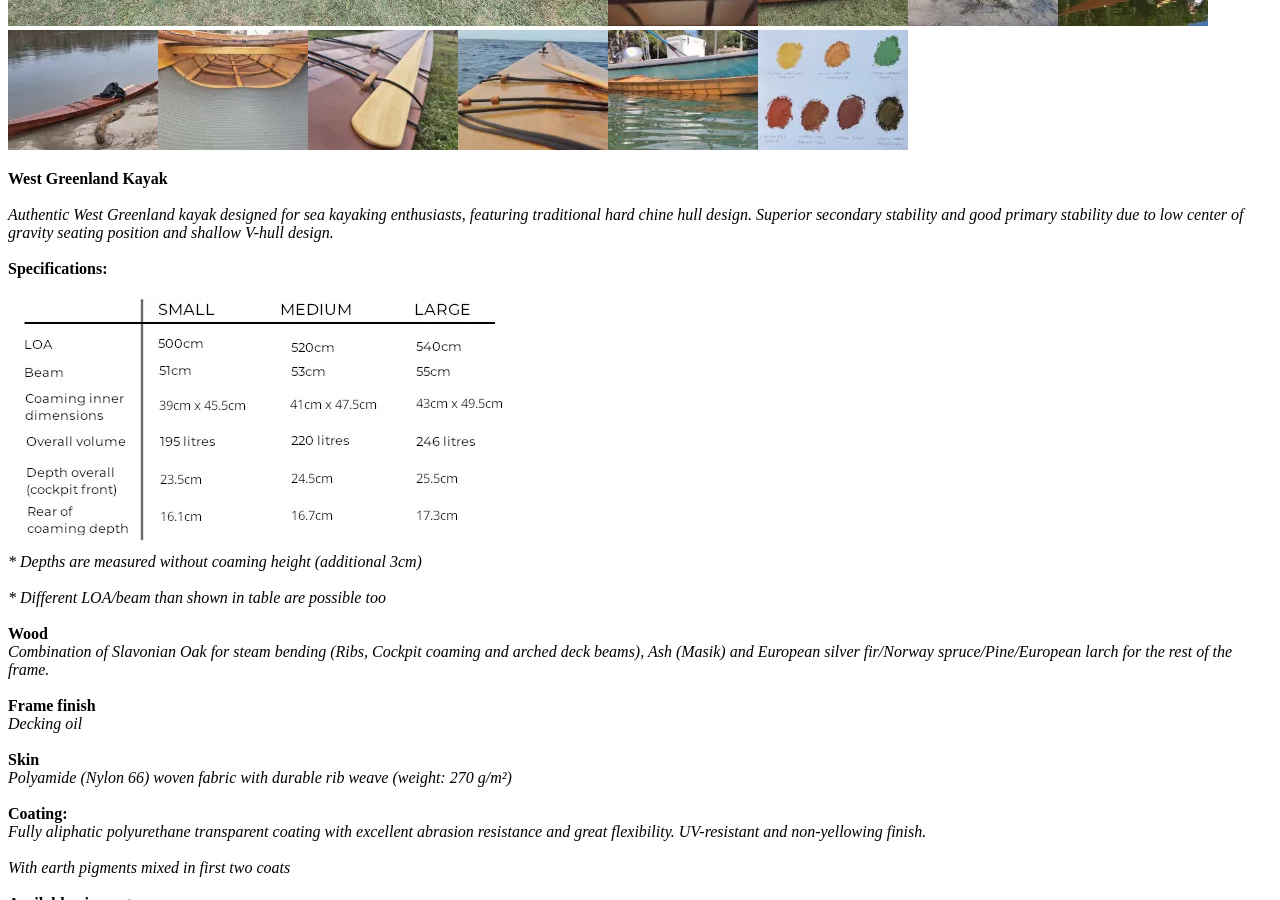
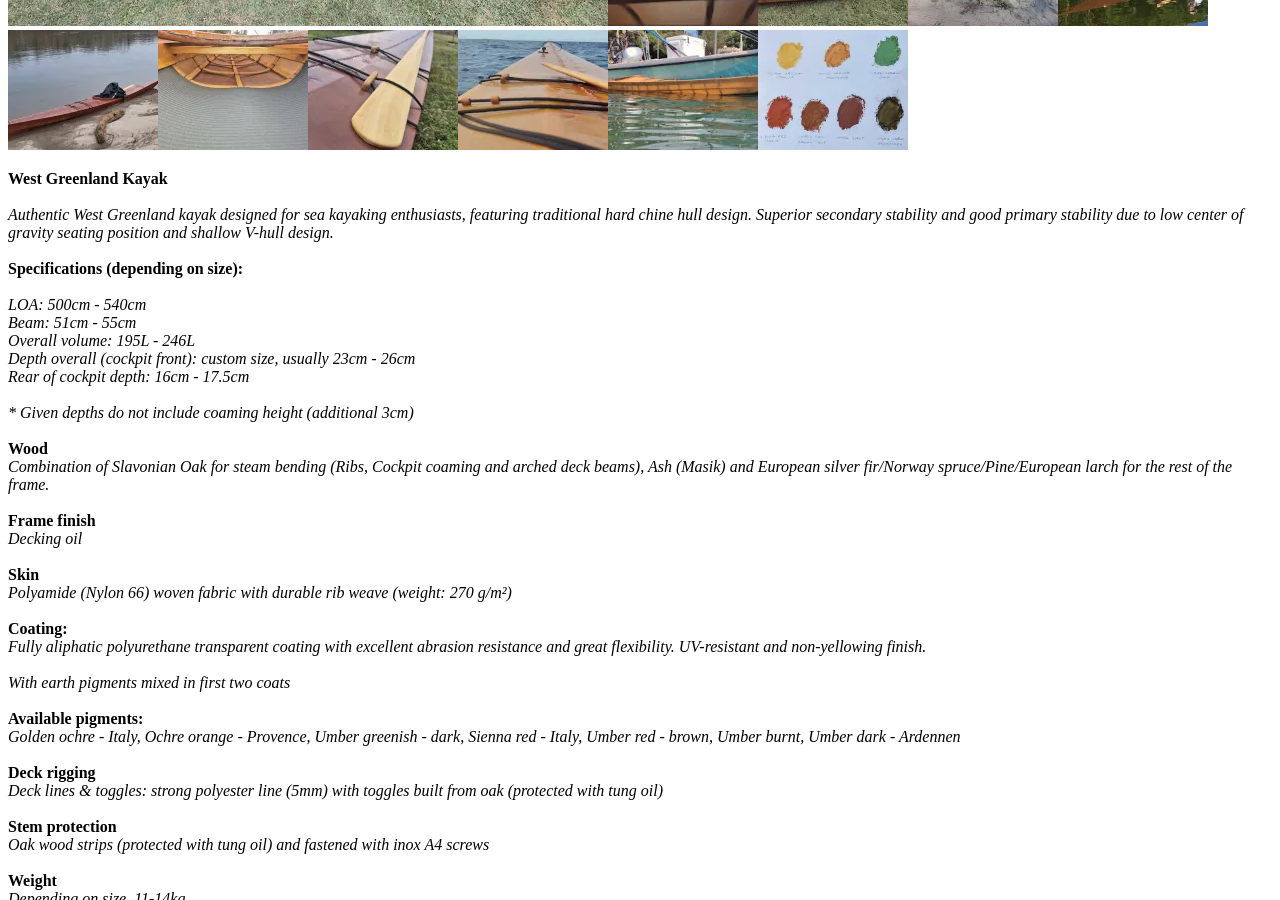
Before and after one commit to marjanbonus/marjanbonus.github.io, a Jekyll site: the page built from _pages/creations/west-greenland-kayak.markdown, in a window 1280 px wide and 900 px high, scrolled down 631 px. Built offline with Jekyll 4.4.1, drawn with Linux system fonts in a browser that asks for light colours.

Commit message:
Update wg creations

```diff
--- a/_pages/creations/west-greenland-kayak.markdown
+++ b/_pages/creations/west-greenland-kayak.markdown
@@ -9,10 +9,13 @@ description: Authentic West Greenland kayak designed for sea kayaking enthusiast
 
 **West Greenland Kayak**<br />
 _Authentic West Greenland kayak designed for sea kayaking enthusiasts, featuring traditional hard chine hull design. Superior secondary stability and good primary stability due to low center of gravity seating position and shallow V-hull design._<br />
-**Specifications:**<br />
-![wg_spec](/assets/images/creations/wg/wg_spec.webp)
-_* Depths are measured without coaming height (additional 3cm)_<br />
-_* Different LOA/beam than shown in table are possible too_<br />
+**Specifications (depending on size):**<br />
+_LOA: 500cm - 540cm_
+_Beam: 51cm - 55cm_
+_Overall volume: 195L - 246L_
+_Depth overall (cockpit front): custom size, usually 23cm - 26cm_
+_Rear of cockpit depth: 16cm - 17.5cm_<br />
+_* Given depths do not include coaming height (additional 3cm)_<br />
 **Wood**
 _Combination of Slavonian Oak for steam bending (Ribs, Cockpit coaming and arched deck beams), Ash (Masik) and European silver fir/Norway spruce/Pine/European larch for the rest of the frame._<br />
 **Frame finish**
```
